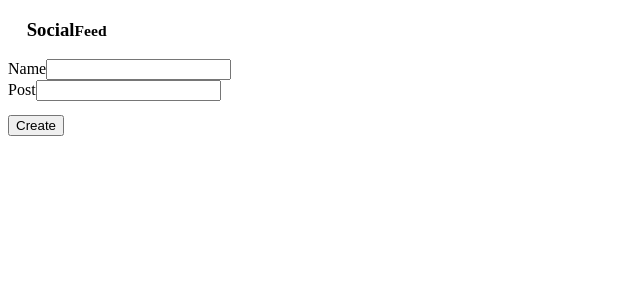
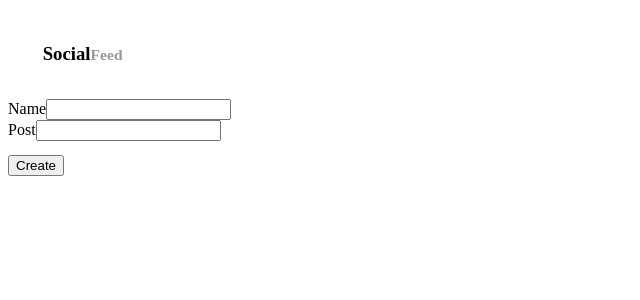
Before and after one commit to Jonsan10/Social-Feed-project, a React (Create React App) app: page / in a window 1280 px wide. Shown: the top 300 px of the page, without its empty margins (0-640 px from the left). Built offline with nearby package versions, Linux system fonts and the light colour scheme.

Commit message:
updated component for navbar.jsx and NavBar.css

```diff
--- a/src/Components/NavBar/NavBar.css
+++ b/src/Components/NavBar/NavBar.css
@@ -1,12 +1,13 @@
-.form-grid {
-    display: grid;
+.nav-header {
+    background-color: white;
+    color: black;
+    padding: 1em;
 }
 
-.form-group {
-    border: 1px;
-    border-style: solid;
-    border-color: black;
+h3 {
     margin: 1em;
-    padding: 1em;
+}
 
+.text-muted {
+    color: #999;
 }
--- a/src/Components/NavBar/NavBar.jsx
+++ b/src/Components/NavBar/NavBar.jsx
@@ -1,12 +1,13 @@
-
+import React from 'react';
+import './NavBar.css';
 
 const NavBar = (props) => {
     return (
         <header>
             <div className="nav-header">
                 <h3 style={{margin: '1em'}}>Social
-                <small className="'text-muted">Feed</small></h3>
-
+                <small className="text-muted">Feed</small>
+                </h3>
             </div>
         </header>
      );
```
